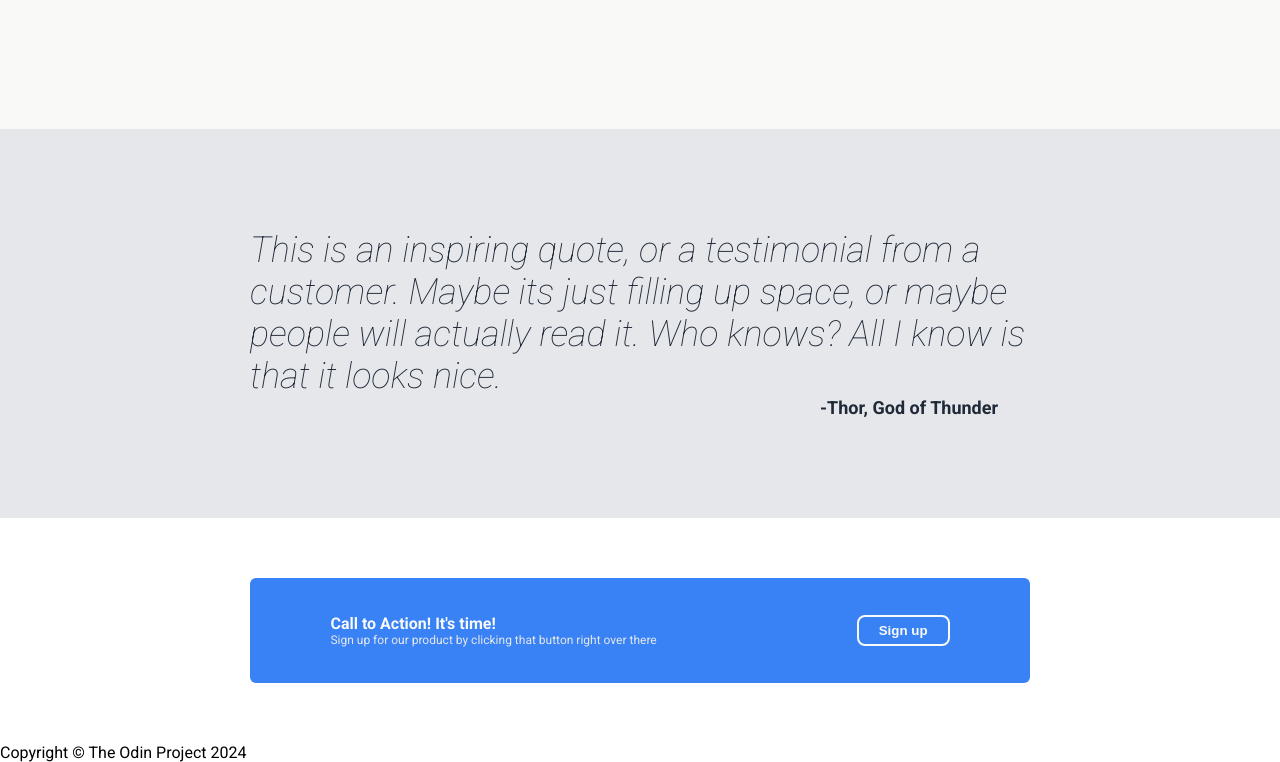
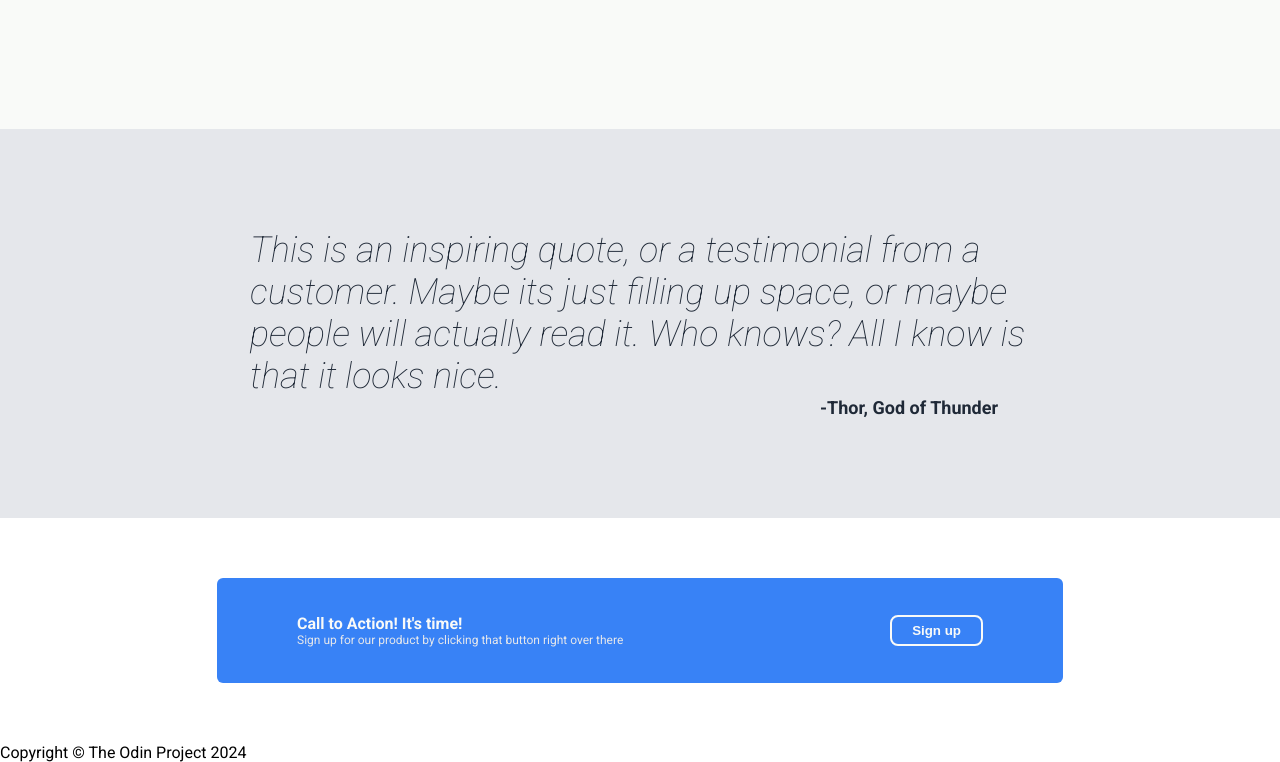
Before and after one commit to ahhhhhh-its-jakob/odin-landingpage, a plain HTML site: page index.html in a window 1280 px wide. Shown: the part 871-1633 px from the top of the page. Drawn offline with Linux system fonts and the light colour scheme.

Commit message:
adjust styles for sign up section
what i had previously wasnt exactly the behavior I wanted when the
browser size got smaller so I changed it a bit. Now it has a set
width so it matches the layout better and shrinks a little cleaner
with margin-left: auto on the button.

```diff
--- a/styles.css
+++ b/styles.css
@@ -174,7 +174,7 @@ p{
     align-items: center;
     border-radius: 6px;
     padding: 36px 80px;
-    gap: 200px;
+    width: 70%;
 }
 
 .signup button{
@@ -182,6 +182,7 @@ p{
     border-color: #F9FAF8;
     border-width: 2px;
     padding: 6px 20px;
+    margin-left: auto;
 }
 .signup-info{
     color:#F9FAF8;
```
